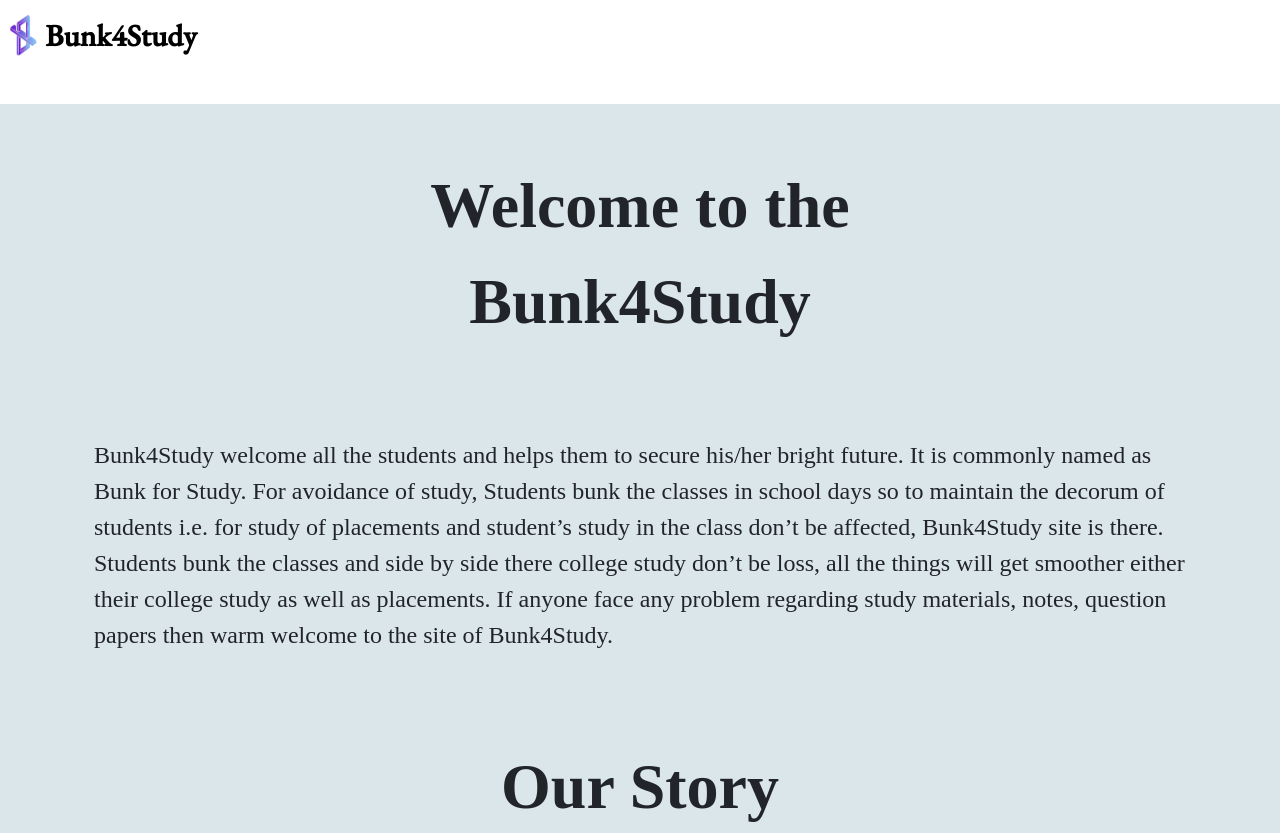
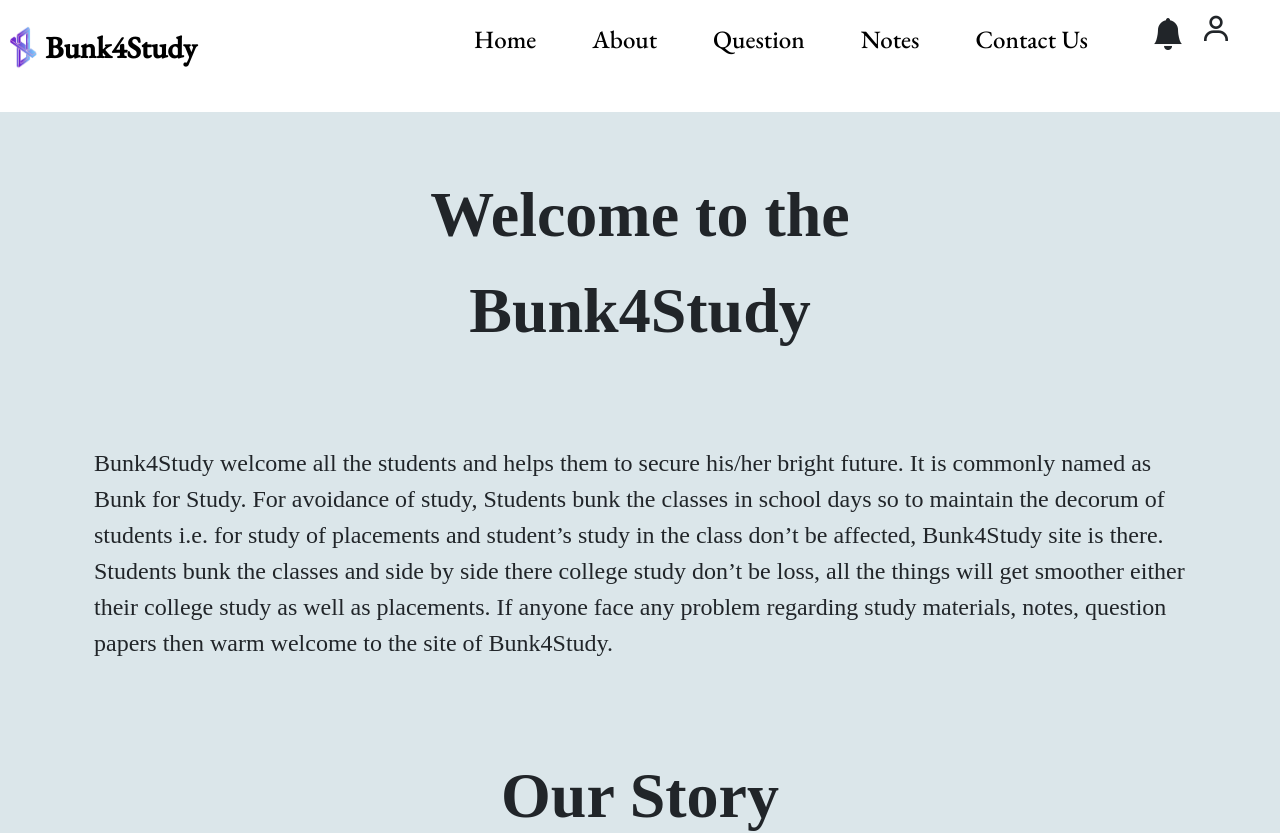
Before and after one commit to surya123-ctrl/Bunk4Study-Extension, a React (Create React App) app: page /Credits in a window 1280 px wide. Shown: the top 833 px of the page. Built offline with nearby package versions, Linux system fonts and the light colour scheme; no server answers.

Commit message:
Navbar Updated Fully Functional
Finally Navbar is functional

```diff
--- a/public/index.html
+++ b/public/index.html
@@ -14,6 +14,8 @@
   <meta name="robots" content="index, follow">
   <meta http-equiv="Content-Type" content="text/html; charset=utf-8">
   <meta name="language" content="English">
+
+  <script src="https://kit.fontawesome.com/0f83e5d3b7.js" crossorigin="anonymous"></script>
 
   <link rel="apple-touch-icon" href="%PUBLIC_URL%/logo192.png" />
 
--- a/src/MyComponents/Header.jsx
+++ b/src/MyComponents/Header.jsx
@@ -1,15 +1,18 @@
-import React from "react";
+import React, { useState } from "react";
 import { NavLink } from "react-router-dom";
+import "../MyComponents/style/Navbar.css";
 import navlogo from "../Images/navlogo.png";
 import { Link } from "react-router-dom";
 import Signin from "./Authintication/components/Signin";
 import Signout from "./Authintication/Signout";
+function NavBar() {
+  const [click, setClick] = useState(false);
 
-const Header = (props) => {
+  const handleClick = () => setClick(!click);
   return (
     <>
-      <nav className="navbar navbar-expand-lg sticky-top">
-        <div className="container-fluid">
+      <nav className="navbar">
+        <div className="nav-container">
           <NavLink
             className="navbar-brand d-flex justify-content-start me-auto fw-bold"
             to="/"
@@ -24,58 +27,70 @@ const Header = (props) => {
             Bunk4Study
           </NavLink>
 
-          <button
-            className="navbar-toggler"
-            type="button"
-            data-bs-toggle="collapse"
-            data-bs-target="#navbarSupportedContent"
-            aria-controls="navbarSupportedContent"
-            aria-expanded="false"
-            aria-label="Toggle navigation"
+          <ul className={click ? "nav-menu active" : "nav-menu"}>
+            <li className="nav-item">
+              <NavLink
+                exact
+                to="/"
+                activeClassName="active"
+                className="nav-link me-2"
+                onClick={handleClick}
               >
-            <i className="bx bx-menu open fw-bold text-dark"></i>
-            <i className="bx bx-x close fw-bold text-dark"></i>
-          </button>
-
-          <div
-            className="collapse navbar-collapse justify-content-center"
-            id="navbarSupportedContent"
-          >
-            <ul className="navbar-nav mx-auto mb-2 mb-lg-0">
-              <li className="nav-item">
-                <NavLink className="nav-link me-2" exact="true" to="/" >
                 Home
               </NavLink>
             </li>
             <li className="nav-item">
-                <NavLink className="nav-link me-2" to="About">
+              <NavLink
+                exact
+                to="/about"
+                activeClassName="active"
+                className="nav-link me-2"
+                onClick={handleClick}
+              >
                 About
               </NavLink>
             </li>
             <li className="nav-item">
-                <NavLink className="nav-link me-2" to="Question">
+              <NavLink
+                exact
+                to="/question"
+                activeClassName="active"
+                className="nav-link me-2"
+                onClick={handleClick}
+              >
                 Question
               </NavLink>
             </li>
             <li className="nav-item">
-                <NavLink className="nav-link me-2" to="Notes">
+              <NavLink
+                exact
+                to="/notes"
+                activeClassName="active"
+                className="nav-link me-2"
+                onClick={handleClick}
+              >
                 Notes
               </NavLink>
             </li>
             <li className="nav-item">
-                <NavLink className="nav-link me-2" to="ContactUs">
-                  ContactUs
+              <NavLink
+                exact
+                to="/contactus"
+                activeClassName="active"
+                className="nav-link me-2"
+                onClick={handleClick}
+              >
+                Contact Us
               </NavLink>
             </li>
-            </ul>
             <i
+              id="bell"
               className="bi bi-bell-fill text-dark me-3 fs-2 mx-4 d-inline-block align-text-top"
               data-bs-toggle="offcanvas"
               data-bs-target="#offcanvasRight"
               aria-controls="offcanvasRight"
             ></i>
-
-            {props.User ? (
+            {handleClick.User ? (
               <NavLink to="Signout">
                 <i className="bx bx-user-check text-dark me-3 fs-2  d-inline-block align-text-top"></i>
               </NavLink>
@@ -84,6 +99,10 @@ const Header = (props) => {
                 <i className="bx bx-user text-dark me-3 fs-2  d-inline-block align-text-top"></i>
               </NavLink>
             )}
+          </ul>
+
+          <div className="nav-icon" onClick={handleClick}>
+            <i className={click ? "fas fa-times" : "fas fa-bars"}></i>
           </div>
         </div>
       </nav>
@@ -117,5 +136,5 @@ const Header = (props) => {
       </div>
     </>
   );
-};
-export default Header;
+}
+export default NavBar;
--- /dev/null
+++ b/src/MyComponents/style/Navbar.css
@@ -0,0 +1,119 @@
+.navbar {
+    background-color: #1f5156;
+    height: 80px;
+    display: flex;
+    justify-content: center;
+    align-items: center;
+    font-size: 1.2rem;
+    position: sticky;
+    top: 0;
+    z-index: 20;
+  }
+
+  .nav-container {
+    display: flex;
+    justify-content: center;
+    align-items: center;
+    width: 100%;
+    height: 80px;
+    max-width: 1500px;
+  }
+
+  .nav-logo {
+    color: #f5b921;
+    align-items: center;
+    margin-left: -50%;
+    cursor: pointer;
+    text-decoration: none;
+    font-size: 2rem;
+    flex-grow: 1;
+  }
+
+  .nav-menu {
+    display: flex;
+    list-style: none;
+    text-align: center;
+    margin-right: 2rem;
+  }
+
+  .nav-links {
+    color: #fff;
+    text-decoration: none;
+    padding: 0.5rem 1rem;
+    height: 100%;
+    border-bottom: 3px solid transparent;
+  }
+  .fa-code {
+    margin-left: 1rem;
+  }
+
+  .nav-item {
+    line-height: 40px;
+    margin-right: 1rem;
+  }
+
+  .nav-item:after {
+    content: "";
+    display: block;
+    height: 3px;
+    width: 0;
+    background: transparent;
+    transition: width 0.7s ease, background-color 0.5s ease;
+  }
+
+  .nav-item:hover:after {
+    width: 100%;
+    background: #ffdd40;
+  }
+
+  .nav-item .active {
+    color: #ffdd40;
+    border: 1px solid #ffdd40;
+  }
+
+  .nav-icon {
+    display: none;
+  }
+
+
+  @media screen and (max-width: 960px) {
+    .nav-menu {
+      display: flex;
+      flex-direction: column;
+      width: 100%;
+      border-top: 1pxsolid #fff;
+      position: absolute;
+      top: 80px;
+      left: -110%;
+      opacity: 1;
+      transition: all 0.5s ease;
+    }
+
+    .nav-menu.active {
+      background: #1f5156;
+      left: 0px;
+      opacity: 1;
+      transition: all 0.5s ease;
+      z-index: 1;
+    }
+    .nav-item .active {
+      color: #ffdd40;
+      border: none;
+    }
+    .nav-links {
+      padding: 1.5rem;
+      width: 100%;
+      display: table;
+    }
+
+    .nav-icon {
+      display: block;
+      position: absolute;
+      top: 0;
+      right: 0;
+      transform: translate(-100%, 60%);
+      font-size: 1.8rem;
+      cursor: pointer;
+      color: #ffdd40;
+    }
+  }
```
Lines whose indentation alone changed are shown as unchanged.
